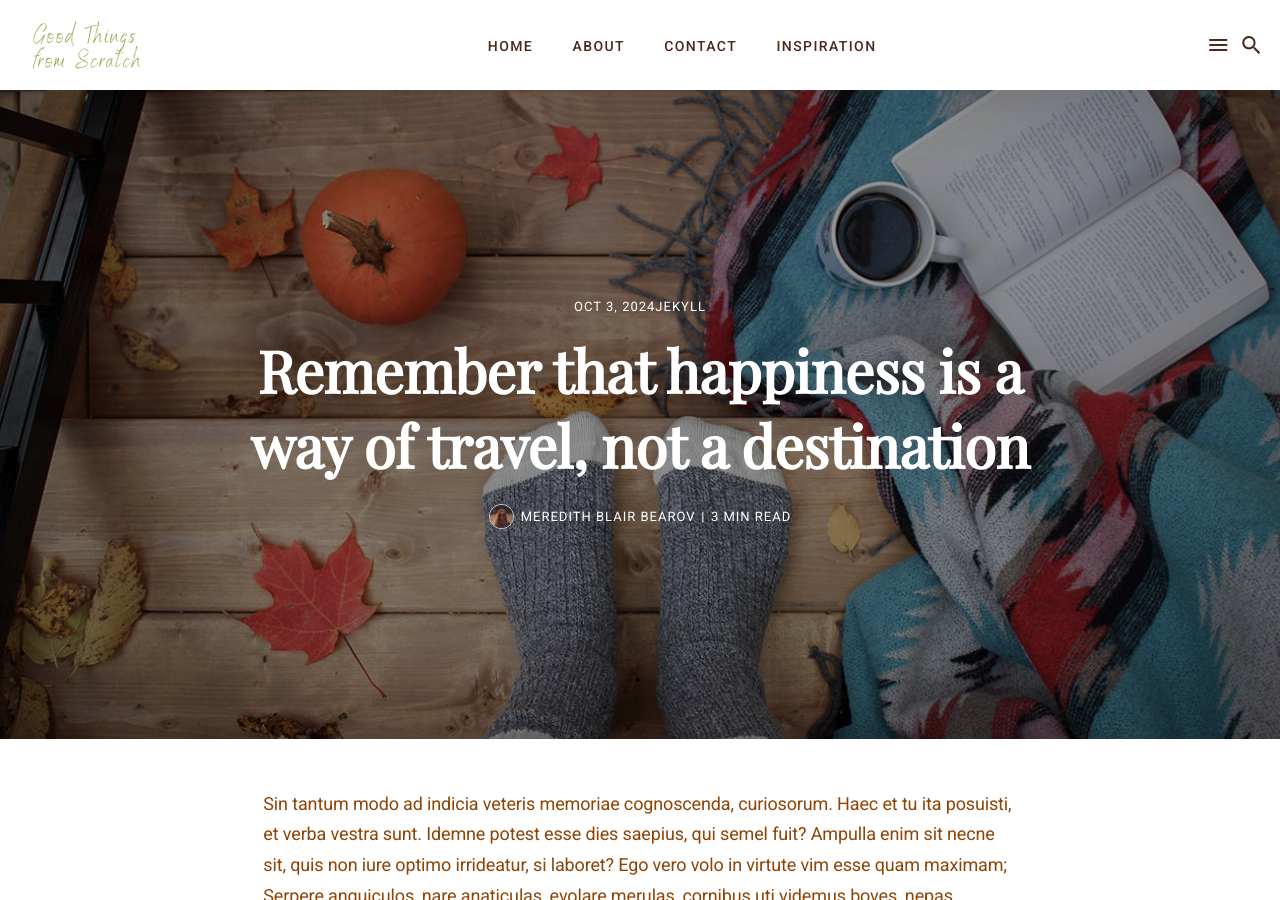
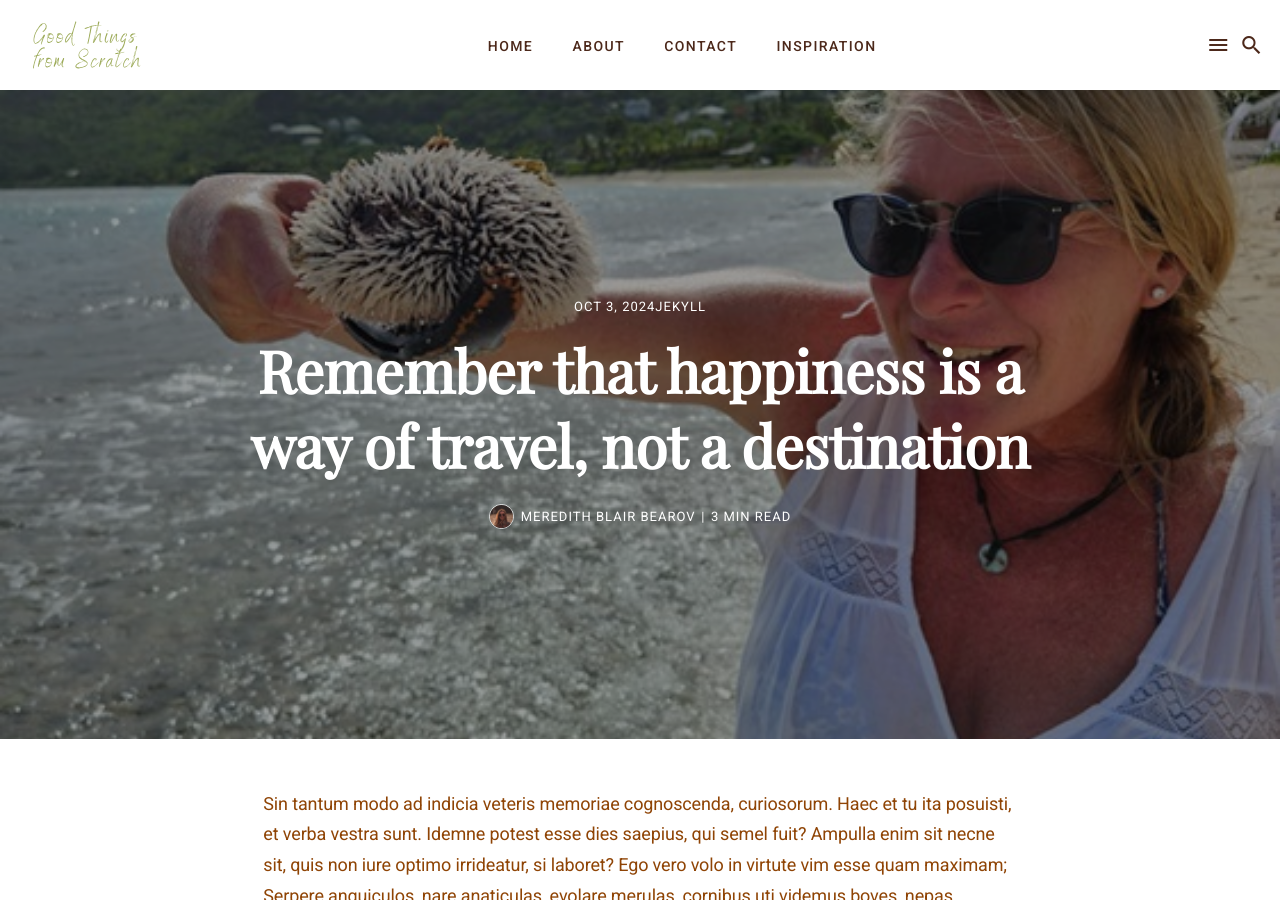
Before and after one commit to Stillpoint-Software/GoodThingsFromScratch, a Jekyll site: the page built from _posts/2018-05-29-remember-that-happiness-is-a-way-of-travel-not-a-destination.md, in a window 1280 px wide and 900 px high. Built offline with Jekyll 4.4.1, drawn with Linux system fonts in a browser that asks for light colours; nearby versions of some CDN libraries.

Commit message:
Update 2018-05-29-remember-that-happiness-is-a-way-of-travel-not-a-destination.md

```diff
--- a/_posts/2018-05-29-remember-that-happiness-is-a-way-of-travel-not-a-destination.md
+++ b/_posts/2018-05-29-remember-that-happiness-is-a-way-of-travel-not-a-destination.md
@@ -2,7 +2,7 @@
 layout: post
 title: Remember that happiness is a way of travel, not a destination
 date: 2024-10-03 04:13:00
-image: /images/18.jpg
+image: /images/uploads/20230710_c.jpg
 tags: Jekyll
 ---
 Sin tantum modo ad indicia veteris memoriae cognoscenda, curiosorum. Haec et tu ita posuisti, et verba vestra sunt. Idemne potest esse dies saepius, qui semel fuit? Ampulla enim sit necne sit, quis non iure optimo irrideatur, si laboret? Ego vero volo in virtute vim esse quam maximam; Serpere anguiculos, nare anaticulas, evolare merulas, cornibus uti videmus boves, nepas aculeis.
```
